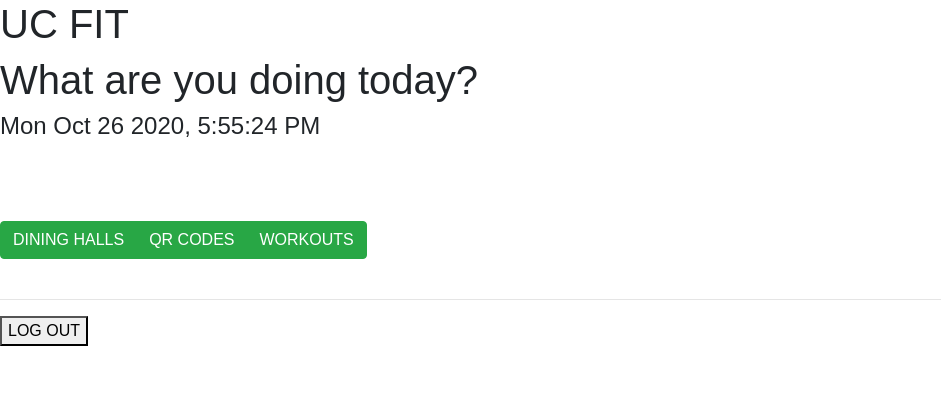
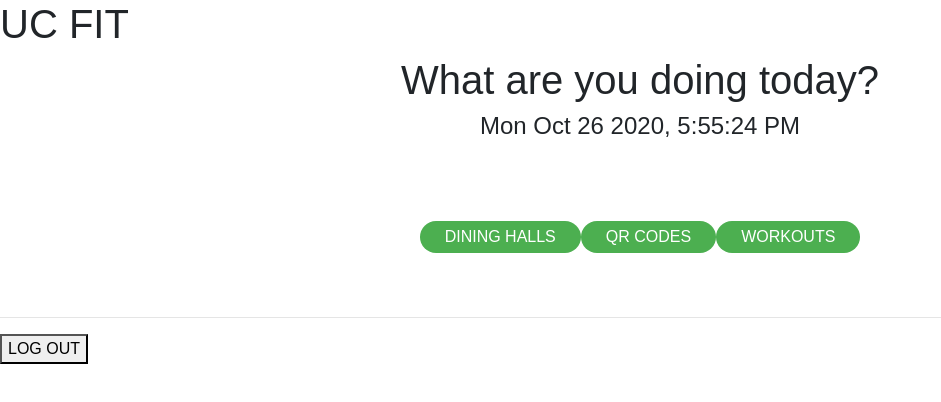
Before and after one commit to nortonaw/UC.SD.2021.G2, an Angular app in the folder UCFIT/: page /home in a window 1280 px wide. Shown: the top 402 px of the page, without its empty margins (0-941 px from the left). Built offline with nearby package versions, Linux system fonts and the light colour scheme.

Commit message:
border radius

```diff
--- a/UCFIT/src/app/home-page/home-page.component.css
+++ b/UCFIT/src/app/home-page/home-page.component.css
@@ -0,0 +1,23 @@
+.center{
+    text-align: center;
+    padding: 0px 20px;
+}
+
+.button{
+    background-color: #4CAF50; /* Red #E00122*/
+    border: none;
+    color: white;
+    padding: 4px 25px;
+    text-align: center;
+    text-decoration: none;
+    display: inline-block;
+    font-size: 16px;
+    border-radius: 25px;
+
+}
+
+
+.padright{
+
+    padding-right: 10px;
+}
--- a/UCFIT/src/app/home-page/home-page.component.html
+++ b/UCFIT/src/app/home-page/home-page.component.html
@@ -1,5 +1,5 @@
-<h1>What are you doing today?</h1>
-<h4><span id="datetime"></span>, <span id="daytime"></span></h4>
+<h1 class="center">What are you doing today?</h1>
+<h4 class="center"><span id="datetime"></span>, <span id="daytime"></span></h4>
 
 <br>
 <br>
@@ -9,12 +9,12 @@
 <button routerLink="/qr">QR CODES</button>
 <button routerLink="/workout">WORKOUTS</button> -->
 
-<div class="btn-group" role="group" aria-label="...">
-  <button type="button" class="btn btn-success" routerLink="/dining">DINING HALLS</button>
-  <br>
-  <button type="button" class="btn btn-success" routerLink="/qr">QR CODES</button>
-  <br>
-  <button type="button" class="btn btn-success" routerLink="/workout">WORKOUTS</button>
+<div  class="center" role="group" aria-label="...">
+  <button type="button" class="button" routerLink="/dining">DINING HALLS</button>
+
+  <button type="button" class="button" routerLink="/qr">QR CODES</button>
+
+  <button type="button" class="button" routerLink="/workout">WORKOUTS</button>
 </div>
 
 <br>
--- a/UCFIT/src/app/login-page/login-page.component.css
+++ b/UCFIT/src/app/login-page/login-page.component.css
@@ -7,6 +7,7 @@
     text-decoration: none;
     display: inline-block;
     font-size: 16px;
+    border-radius: 25px;
 
 }
 
```
